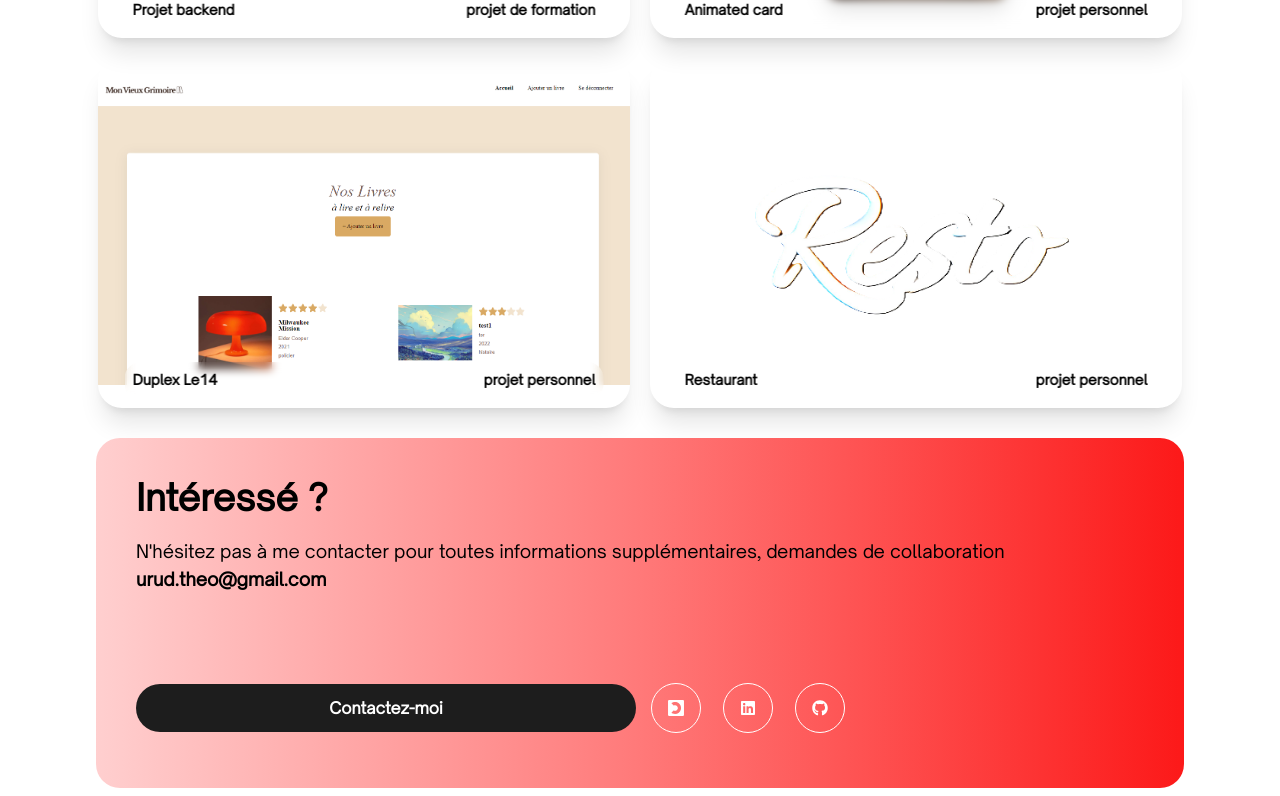
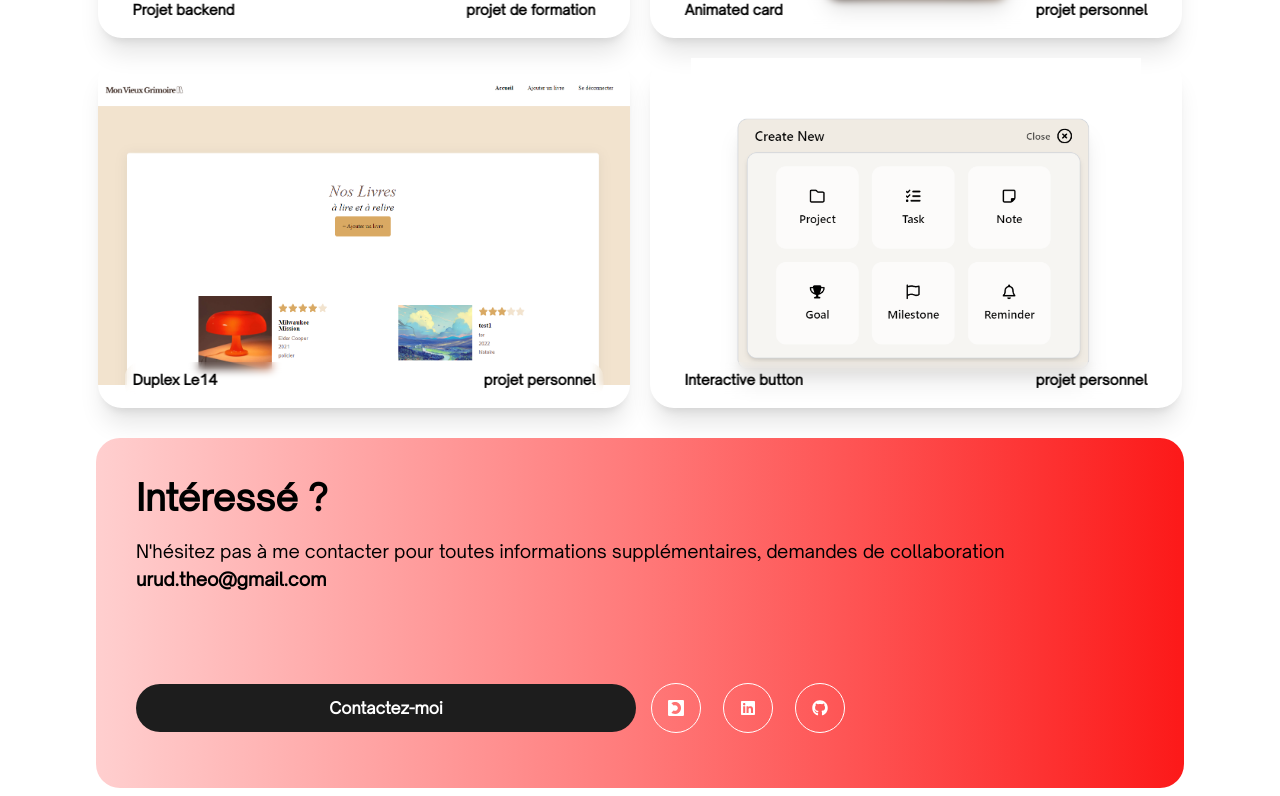
Before and after one commit to T-Urud/portfolio, a React (Create React App) app: page / in a window 1280 px wide. Shown: the part 1256-2052 px from the top of the page. Built offline with nearby package versions, Linux system fonts and the light colour scheme.

Commit message:
project db modified

```diff
--- a/public/db.json
+++ b/public/db.json
@@ -44,13 +44,12 @@
     "technos":["React", "TailwindCSS", "Framer Motion"],
     "problems":""
   },
-  {
-    "id":"6",
-    "title":"Restaurant",
-    "description":"",
+{    "id":"6",
+    "title":"Interactive button",
+    "description":"React component interactif réutilisable dans un projet. Les animations ont été réalisées avec Framer Motion.",
     "origin":"projet personnel",
-    "link":"https://github.com/T-Urud/Restaurant-project",
-    "technos":["Html", "Sass", "JavaScript"],
-    "problems":""
+    "link":"https://github.com/T-Urud/interactive-BTN",
+    "technos":["React", "TailwindCSS", "Framer Motion"],
+    "problems":"Avoir l'effet de pop-up lors du click et la taille du container qui varie ont été sujet à réflexion."
   }
 ]
--- a/src/Image.js
+++ b/src/Image.js
@@ -3,6 +3,6 @@ import Kasa from "./assets/img/Kasa-Logo.webp";
 import Mvg from "./assets/img/Mvg-Logo.webp";
 import Card from "./assets/img/screen-Card-project.webp";
 import Le14 from "./assets/img/screen-MVG-project.webp";
-import Resto from "./assets/img/Logo-resto.webp";
+import IntercativeBtn from "./assets/img/screen-interactiveBtn2.webp";
 
-export default [Bluel, Kasa, Mvg, Card, Le14, Resto];
+export default [Bluel, Kasa, Mvg, Card, Le14, IntercativeBtn];
```
Also changed, not shown: src/assets/img/screen-interactiveBtn2.webp (added).
